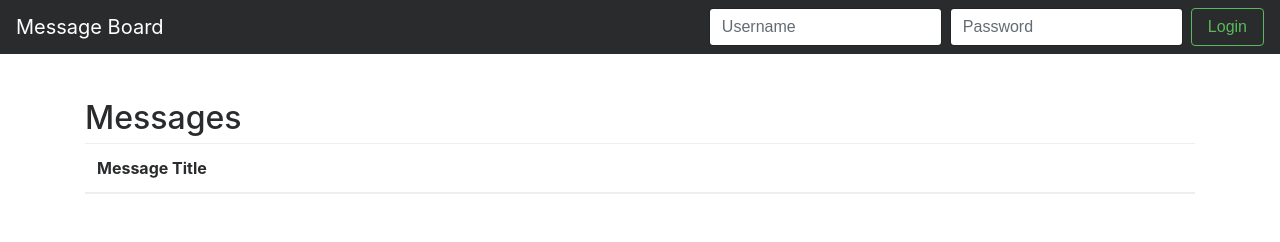
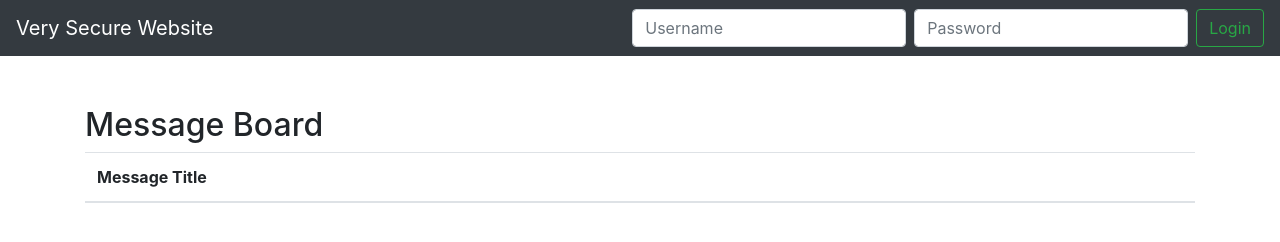
Before and after one commit to SLMT/very-secure-website, a website: page view/index.html in a window 1280 px wide. Drawn offline with nearby package versions, Linux system fonts and the light colour scheme; no server answers.

Commit message:
Fix a few bugs
- Outdated Bootstrap CSS
- Unintentional reloading the page

```diff
--- a/view/css/index.css
+++ b/view/css/index.css
@@ -1,6 +1,6 @@
 
 #main-div {
-  margin-top: 100px;
+  margin-top: 50px;
 }
 
 .invisible {
--- a/view/index.html
+++ b/view/index.html
@@ -10,28 +10,21 @@
     <title>Very Secure Website</title>
 
     <!-- Bootstrap core CSS -->
-    <link rel="stylesheet" href="https://maxcdn.bootstrapcdn.com/bootstrap/4.0.0-alpha.6/css/bootstrap.min.css" integrity="sha384-rwoIResjU2yc3z8GV/NPeZWAv56rSmLldC3R/AZzGRnGxQQKnKkoFVhFQhNUwEyJ" crossorigin="anonymous">
+    <link href="https://stackpath.bootstrapcdn.com/bootstrap/4.1.1/css/bootstrap.min.css" rel="stylesheet" integrity="sha384-WskhaSGFgHYWDcbwN70/dfYBj47jz9qbsMId/iRN3ewGhXQFZCSftd1LZCfmhktB" crossorigin="anonymous">
 
     <!-- Custom styles for this template -->
     <link href="css\index.css" rel="stylesheet">
   </head>
 
   <body>
-    <nav class="navbar navbar-toggleable-md navbar-inverse fixed-top bg-inverse">
-      <button class="navbar-toggler navbar-toggler-right hidden-lg-up" type="button" data-toggle="collapse" data-target="#navbarsExampleDefault" aria-controls="navbarsExampleDefault" aria-expanded="false" aria-label="Toggle navigation">
-        <span class="navbar-toggler-icon"></span>
-      </button>
-      <a class="navbar-brand" href="#">Message Board</a>
+    <nav class="navbar navbar-dark bg-dark">
+      <a class="navbar-brand" href="#">Very Secure Website</a>
 
-      <div class="collapse navbar-collapse" id="navbarsExampleDefault">
-        <ul class="navbar-nav mr-auto">
-        </ul>
-        <form class="form-inline mt-2 mt-md-0">
-          <input id="login-username" class="form-control mr-sm-2" type="text" placeholder="Username">
-          <input id="login-password" class="form-control mr-sm-2" type="password" placeholder="Password">
-          <button class="btn btn-outline-success my-2 my-sm-0" onclick="login()">Login</button>
-        </form>
-      </div>
+      <form class="form-inline mt-2 mt-md-0">
+        <input id="login-username" class="form-control mr-sm-2" type="text" placeholder="Username">
+        <input id="login-password" class="form-control mr-sm-2" type="password" placeholder="Password">
+        <button type="button" class="btn btn-outline-success my-2 my-sm-0" onclick="login()">Login</button>
+      </form>
     </nav>
 
     <div id="main-div" class="container">
@@ -41,7 +34,7 @@
         <h1 id="message-title"></h1>
         <p id="message-text" class="lead"></p>
       </div>
-      <h2>Messages</h2>
+      <h2>Message Board</h2>
       <div class="table-responsive">
         <table class="table table-striped">
           <thead>
```
